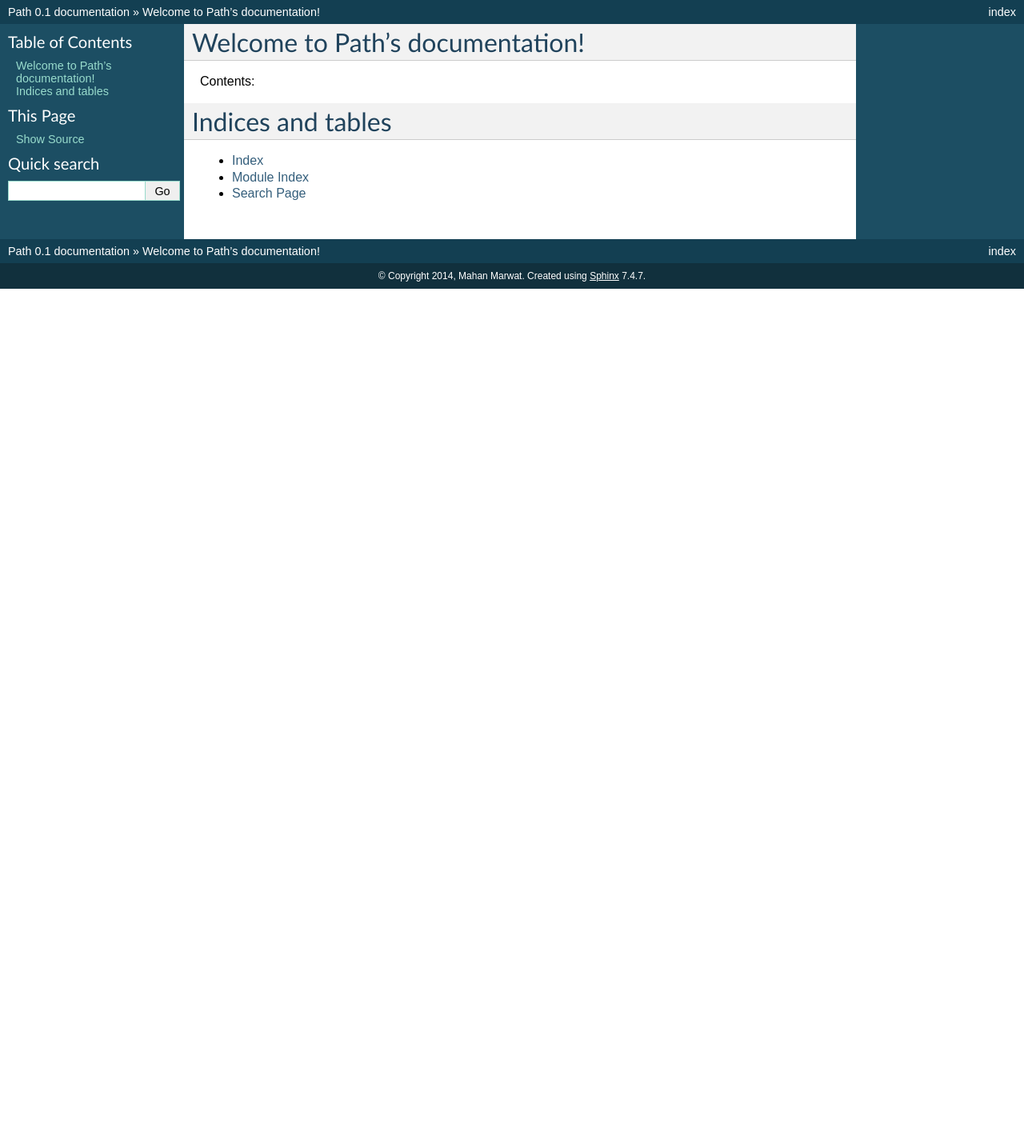
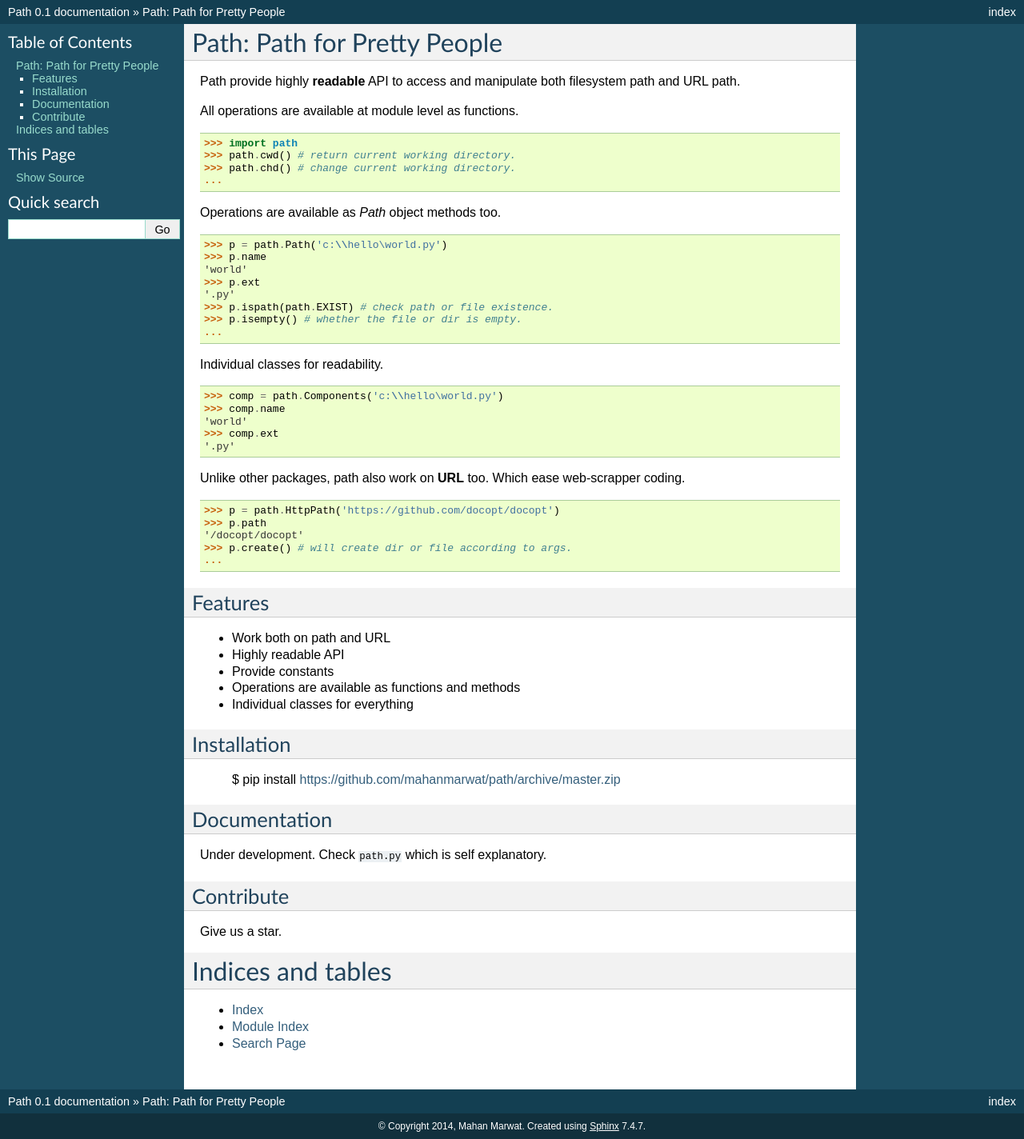
Before and after one commit to mahanmarwat/path, a Sphinx documentation site: the page built from docs/source/index.rst, in a window 1280 px wide. Shown: the whole page at 80% size. Built offline with Sphinx 7.4.7, drawn with Linux system fonts in a browser that asks for light colours; before the commit the page ends 900 px from its top, so only the background shows below that.

Commit message:
Contents updated

```diff
--- a/docs/source/index.rst
+++ b/docs/source/index.rst
@@ -1,12 +1,66 @@
-.. Path documentation master file, created by
-   sphinx-quickstart on Thu Nov 27 02:50:39 2014.
-   You can adapt this file completely to your liking, but it should at least
-   contain the root `toctree` directive.
+Path: Path for Pretty People
+============================
 
-Welcome to Path's documentation!
-================================
+Path provide highly **readable** API to access and manipulate both filesystem path and URL path.
 
-Contents:
+All operations are available at module level as functions.
+
+    >>> import path
+    >>> path.cwd() # return current working directory.
+    >>> path.chd() # change current working directory.
+    ...
+
+Operations are available as `Path` object methods too.
+
+    >>> p = path.Path('c:\\hello\world.py')
+    >>> p.name
+    'world'
+    >>> p.ext
+    '.py'
+    >>> p.ispath(path.EXIST) # check path or file existence.
+    >>> p.isempty() # whether the file or dir is empty.
+    ...
+
+Individual classes for readability.
+
+    >>> comp = path.Components('c:\\hello\world.py')
+    >>> comp.name
+    'world'
+    >>> comp.ext
+    '.py'
+
+Unlike other packages, path also work on **URL** too. Which ease web-scrapper coding.
+
+    >>> p = path.HttpPath('https://github.com/docopt/docopt')
+    >>> p.path
+    '/docopt/docopt'
+    >>> p.create() # will create dir or file according to args.
+    ...
+
+Features
+--------
+
+- Work both on path and URL
+- Highly readable API
+- Provide constants
+- Operations are available as functions and methods
+- Individual classes for everything
+
+Installation
+------------
+
+    $ pip install https://github.com/mahanmarwat/path/archive/master.zip
+
+Documentation
+-------------
+
+Under development.
+Check ``path.py`` which is self explanatory.
+
+Contribute
+----------
+
+Give us a star.
 
 .. toctree::
    :maxdepth: 2
```
